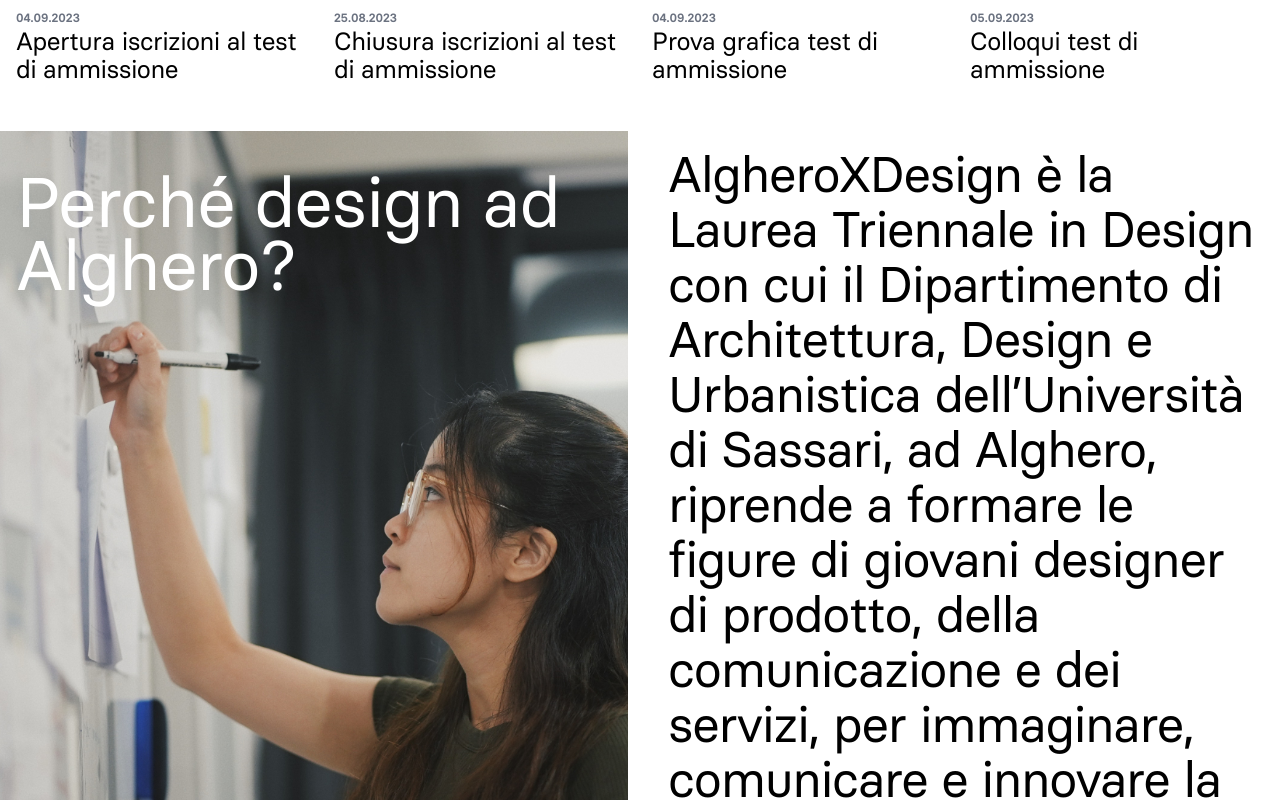
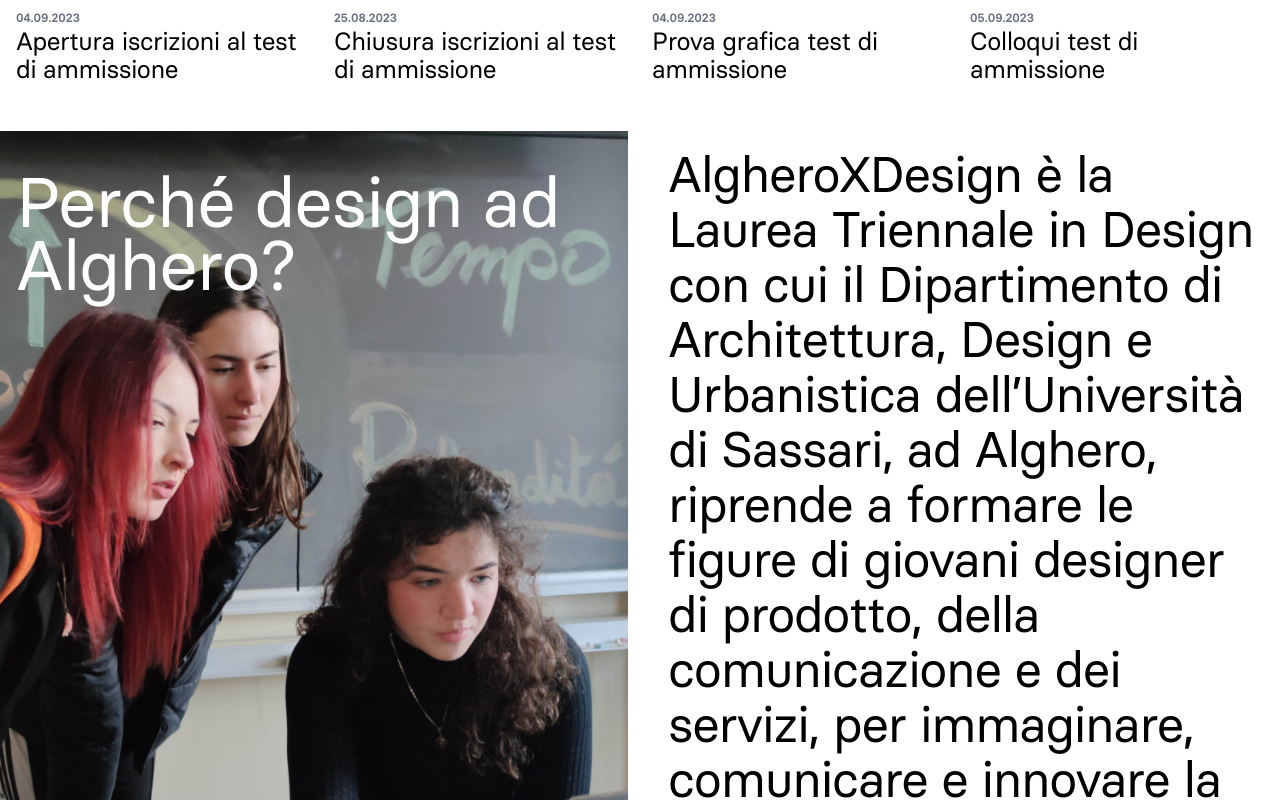
Before and after one commit to alfredocalosci/AlgheroXDesign_web, a Nuxt app in the folder algheroXdesign/: page / in a window 1280 px wide. Shown: the part 540-1340 px from the top of the page. Built offline with nearby package versions, Linux system fonts and the light colour scheme.

Commit message:
homepage picture updated

```diff
--- a/algheroXdesign/pages/index.vue
+++ b/algheroXdesign/pages/index.vue
@@ -51,7 +51,7 @@
             <!-- colonna sinistra-->
             <div>
                <div class="blocco mb-0 sm:mb-4" id="perche">
-                    <img src="/img/girl.jpg" alt="" class="w-full">
+                    <img src="/img/studiare.png" alt="" class="w-full">
                     <h2 class="px-4 absolute top-[5vh] left-0 text-white text-[70px] leading-[90%]  tracking-[-.05em]">Perché design ad Alghero?</h2>
                      <NuxtLink to="/studiare-ad-alghero" class="button absolute bottom-4 left-4">Si può!</NuxtLink>
 
```
Also changed, not shown: algheroXdesign/public/img/girl.jpg (deleted), algheroXdesign/public/img/studiare.png (added).
